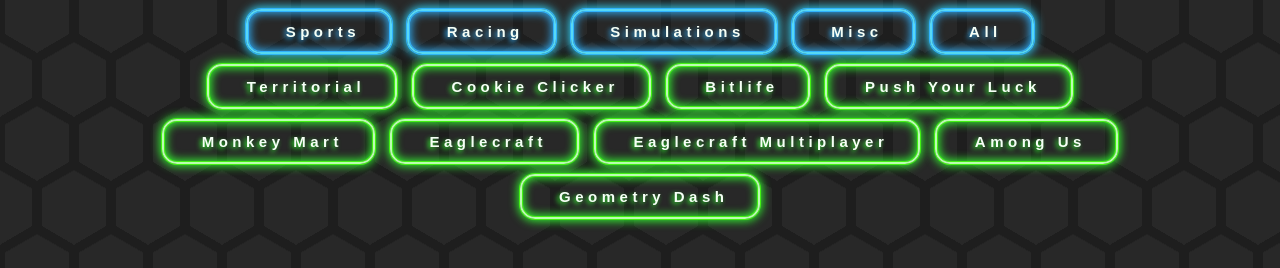
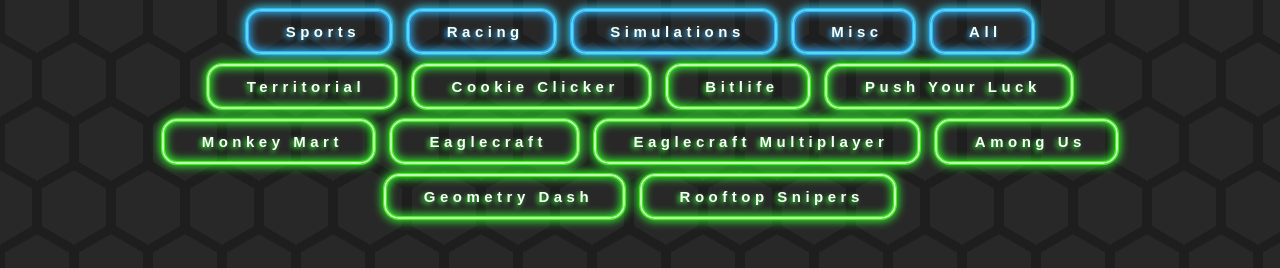
Before and after one commit to rydrweb/sims, a plain HTML site: page index.html in a window 1280 px wide. Shown: the part 158-426 px from the top of the page. Drawn offline with Linux system fonts and the light colour scheme.

Commit message:
Update index.html

```diff
--- a/index.html
+++ b/index.html
@@ -183,6 +183,7 @@
     </div>
     <div class="content">
         <a href="https://rydrweb.github.io/geometrydash">Geometry Dash</a>
+        <a href="https://rydrweb.github.io/rooftopsnipers">Rooftop Snipers</a>
     </div>
 </body>
 
```
